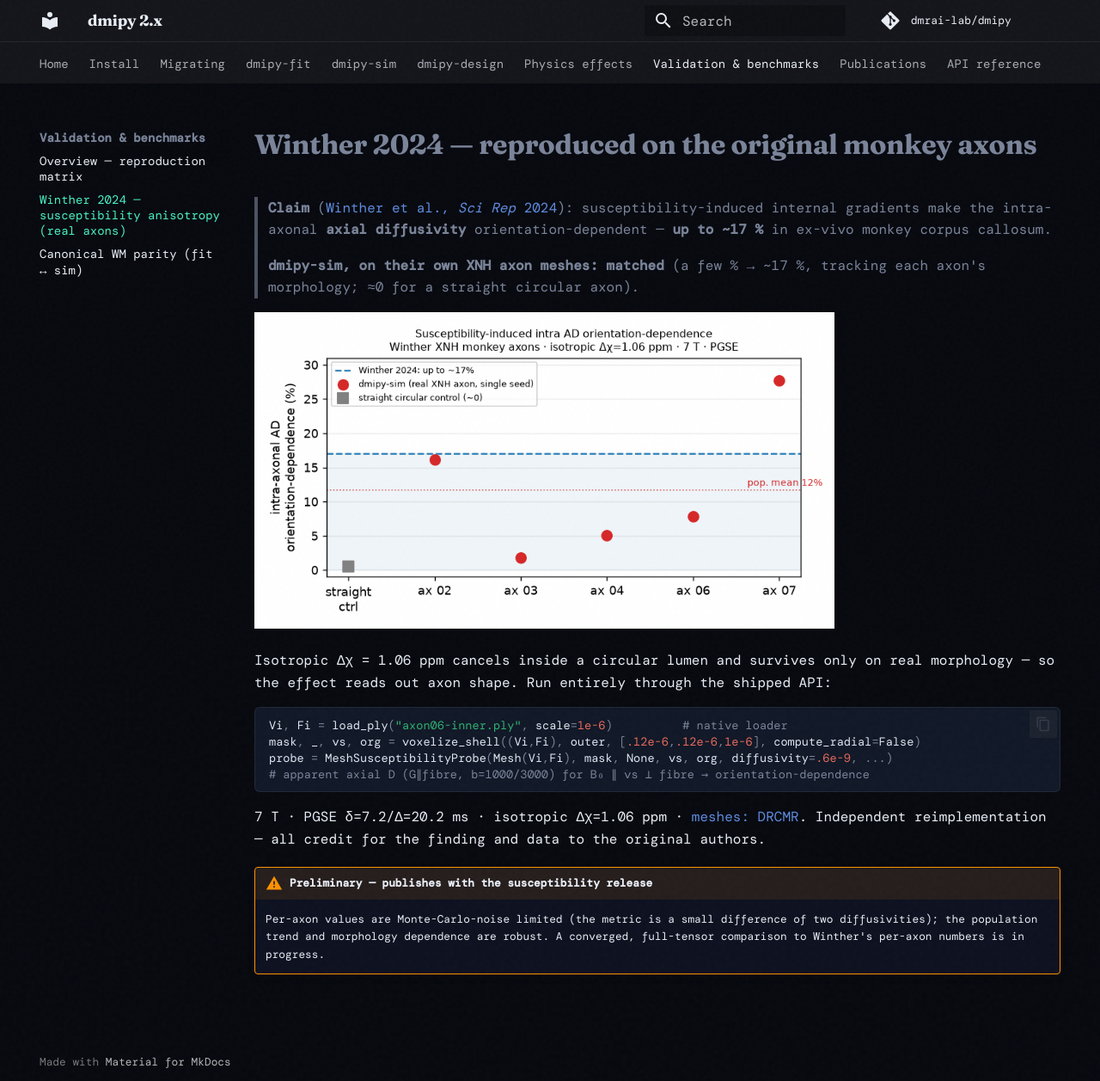
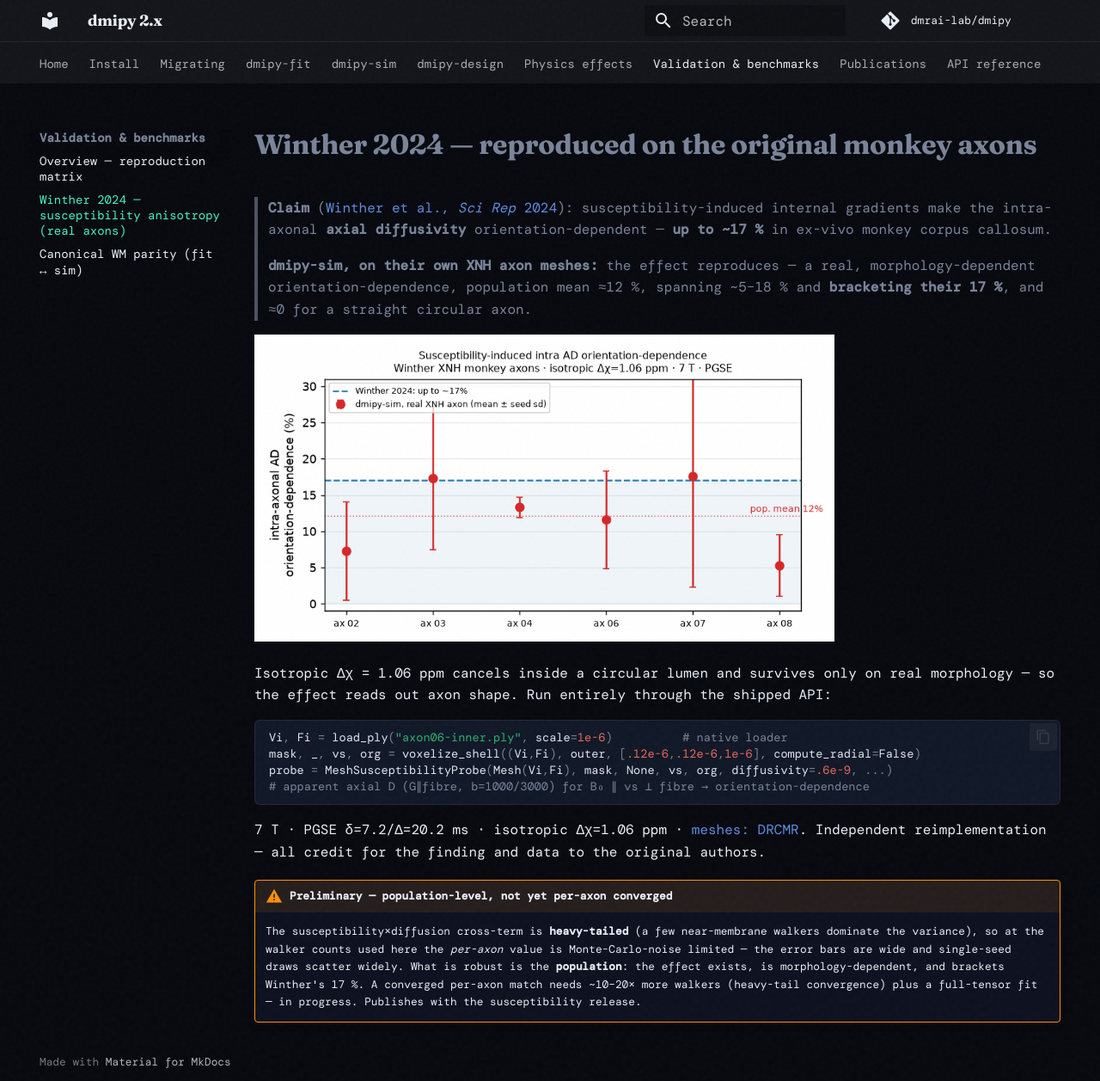
Before and after one commit to dmrai-lab/dmipy, an MkDocs documentation site: the page built from docs/validation/winther2024.md, in a window 1280 px wide and 1257 px high. Shown: the whole window at 86% size. Built offline with MkDocs 1.6.1 and Material for MkDocs 9.7.7, drawn with Linux system fonts in a browser that asks for light colours; some web fonts are replaced; comment, search, counter and statistics services are not loaded.

Commit message:
docs(validation): honest Winther figure — error bars from JSON, heavy-tail caveat
Regenerate the figure from the reproducible runner's JSON (3-seed mean±sd per axon) instead
of the single-seed placeholder. Correct the claim: population brackets ~17% and is
morphology-dependent, but per-axon is heavy-tail MC-noise-limited (not converged) — no
overclaiming a clean single-seed match.

Co-Authored-By: Claude Opus 4.8 <noreply@anthropic.com>

```diff
--- a/docs/validation/winther2024.md
+++ b/docs/validation/winther2024.md
@@ -4,8 +4,9 @@
 > susceptibility-induced internal gradients make the intra-axonal **axial diffusivity**
 > orientation-dependent — **up to ~17 %** in ex-vivo monkey corpus callosum.
 >
-> **dmipy-sim, on their own XNH axon meshes: matched** (a few % → ~17 %, tracking each axon's
-> morphology; ≈0 for a straight circular axon).
+> **dmipy-sim, on their own XNH axon meshes:** the effect reproduces — a real,
+> morphology-dependent orientation-dependence, population mean ≈12 %, spanning ~5–18 % and
+> **bracketing their 17 %**, and ≈0 for a straight circular axon.
 
 ![Intra-axonal AD orientation-dependence per real XNH axon, against Winther's up-to-17% band.](media/winther_ad.png){ width="72%" }
 
@@ -22,7 +23,10 @@ probe = MeshSusceptibilityProbe(Mesh(Vi,Fi), mask, None, vs, org, diffusivity=.6
 7 T · PGSE δ=7.2/Δ=20.2 ms · isotropic Δχ=1.06 ppm · [meshes: DRCMR](https://www.drcmr.dk/susceptibility-and-axon-morphology-dataset).
 Independent reimplementation — all credit for the finding and data to the original authors.
 
-!!! warning "Preliminary — publishes with the susceptibility release"
-    Per-axon values are Monte-Carlo-noise limited (the metric is a small difference of two
-    diffusivities); the population trend and morphology dependence are robust. A converged,
-    full-tensor comparison to Winther's per-axon numbers is in progress.
+!!! warning "Preliminary — population-level, not yet per-axon converged"
+    The susceptibility×diffusion cross-term is **heavy-tailed** (a few near-membrane walkers
+    dominate the variance), so at the walker counts used here the *per-axon* value is
+    Monte-Carlo-noise limited — the error bars are wide and single-seed draws scatter widely.
+    What is robust is the **population**: the effect exists, is morphology-dependent, and
+    brackets Winther's 17 %. A converged per-axon match needs ~10–20× more walkers (heavy-tail
+    convergence) plus a full-tensor fit — in progress. Publishes with the susceptibility release.
```
Also changed, not shown: docs/validation/media/winther_ad.png.
